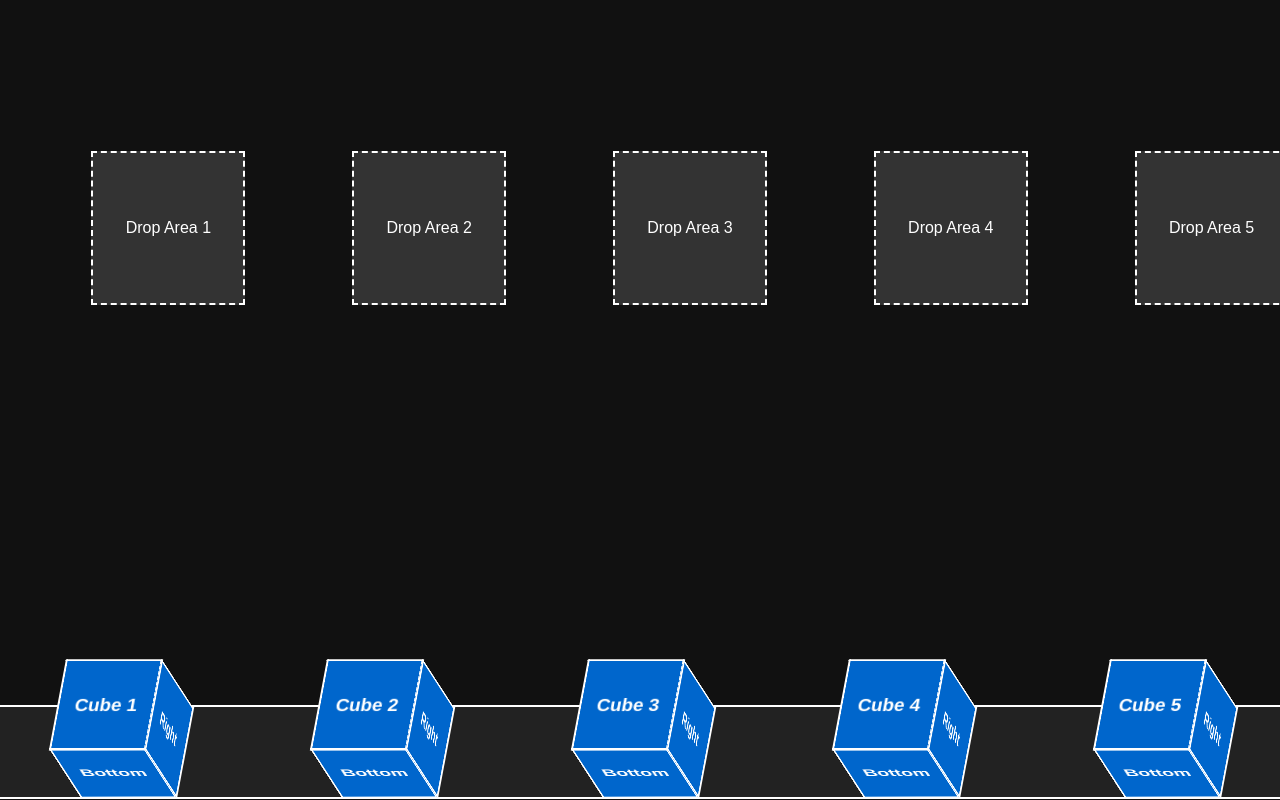
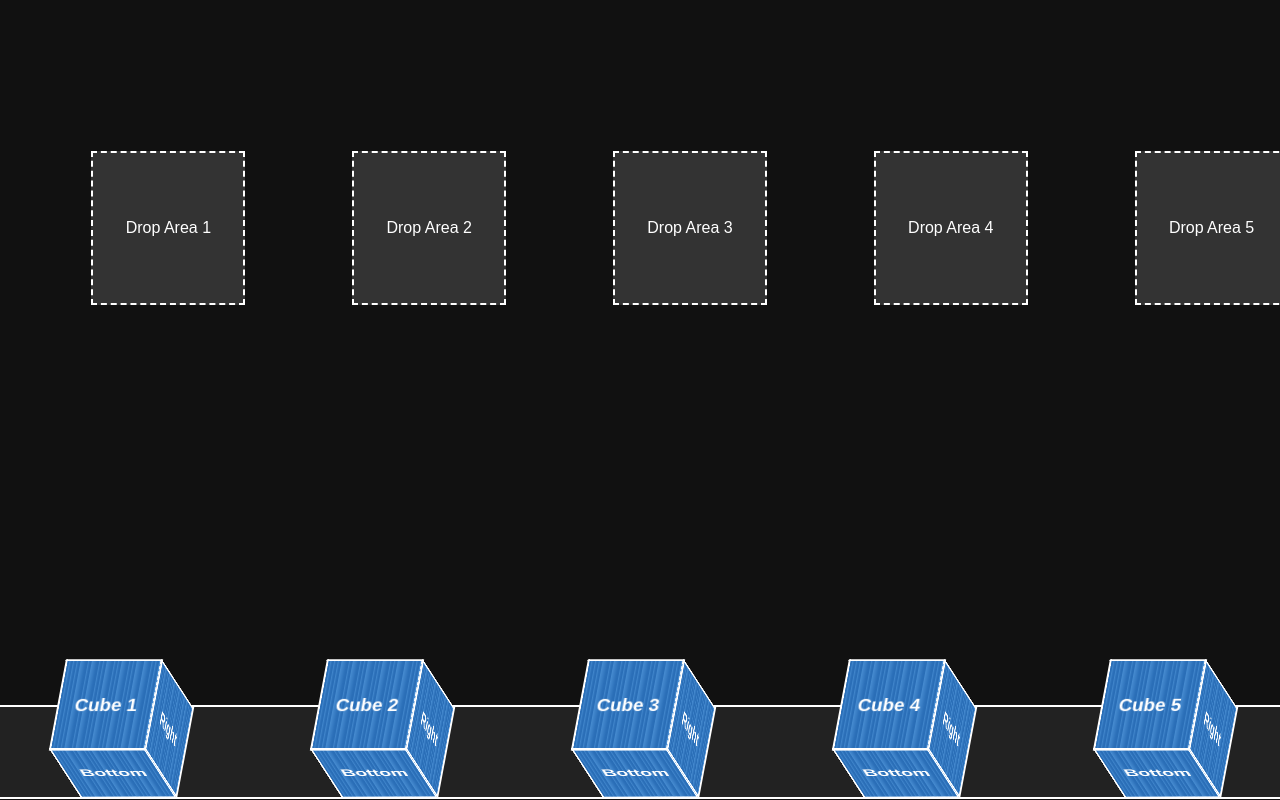
Before and after one commit to sunjae98/gsap-practice, a React (Vite) app in the folder frontend/: page /cube in a window 1280 px wide. Shown: the top 800 px of the page. Built offline with nearby package versions, Linux system fonts and the light colour scheme; no server answers.

Commit message:
design : 줄무늬 추가

```diff
--- a/frontend/src/Cube.css
+++ b/frontend/src/Cube.css
@@ -63,7 +63,7 @@ body {
   position: absolute;
   width: 100px;
   height: 100px;
-  background-color: #0066cc;
+  background-color: #478cd1;
   display: flex;
   justify-content: center;
   align-items: center;
@@ -71,6 +71,72 @@ body {
   color: white;
   font-weight: bold;
   font-size: 20px;
+  /* 더 촘촘한 줄무늬 */
+  background-image: linear-gradient(
+    to right,
+    #2a6eb7 2%,
+    transparent 2%,
+    #2a6eb7 4%,
+    #2a6eb7 6%,
+    transparent 6%,
+    #2a6eb7 8%,
+    #2a6eb7 10%,
+    transparent 10%,
+    #2a6eb7 12%,
+    #2a6eb7 14%,
+    transparent 14%,
+
+    #2a6eb7 20%,
+    #2a6eb7 22%,
+    transparent 22%,
+    #2a6eb7 24%,
+    #2a6eb7 26%,
+    transparent 26%,
+
+    #2a6eb7 32%,
+    #2a6eb7 34%,
+    transparent 34%,
+    #2a6eb7 36%,
+    #2a6eb7 38%,
+    transparent 38%,
+    #2a6eb7 40%,
+    #2a6eb7 42%,
+    transparent 42%,
+
+    #2a6eb7 48%,
+    #2a6eb7 50%,
+    transparent 50%,
+    #2a6eb7 52%,
+    #2a6eb7 54%,
+    transparent 54%,
+    #2a6eb7 56%,
+    #2a6eb7 58%,
+    transparent 58%,
+
+    #2a6eb7 64%,
+    #2a6eb7 66%,
+    transparent 66%,
+    #2a6eb7 68%,
+    #2a6eb7 70%,
+    transparent 70%,
+    #2a6eb7 72%,
+    #2a6eb7 74%,
+    transparent 74%,
+
+    #2a6eb7 80%,
+    #2a6eb7 82%,
+    transparent 82%,
+
+    #2a6eb7 88%,
+    #2a6eb7 90%,
+    transparent 90%,
+    #2a6eb7 92%,
+    #2a6eb7 94%,
+    transparent 94%,
+    #2a6eb7 96%,
+    #2a6eb7 98%,
+    transparent 98%
+  );
 }
 
 /* 큐브 각 면의 위치 설정 */
```
